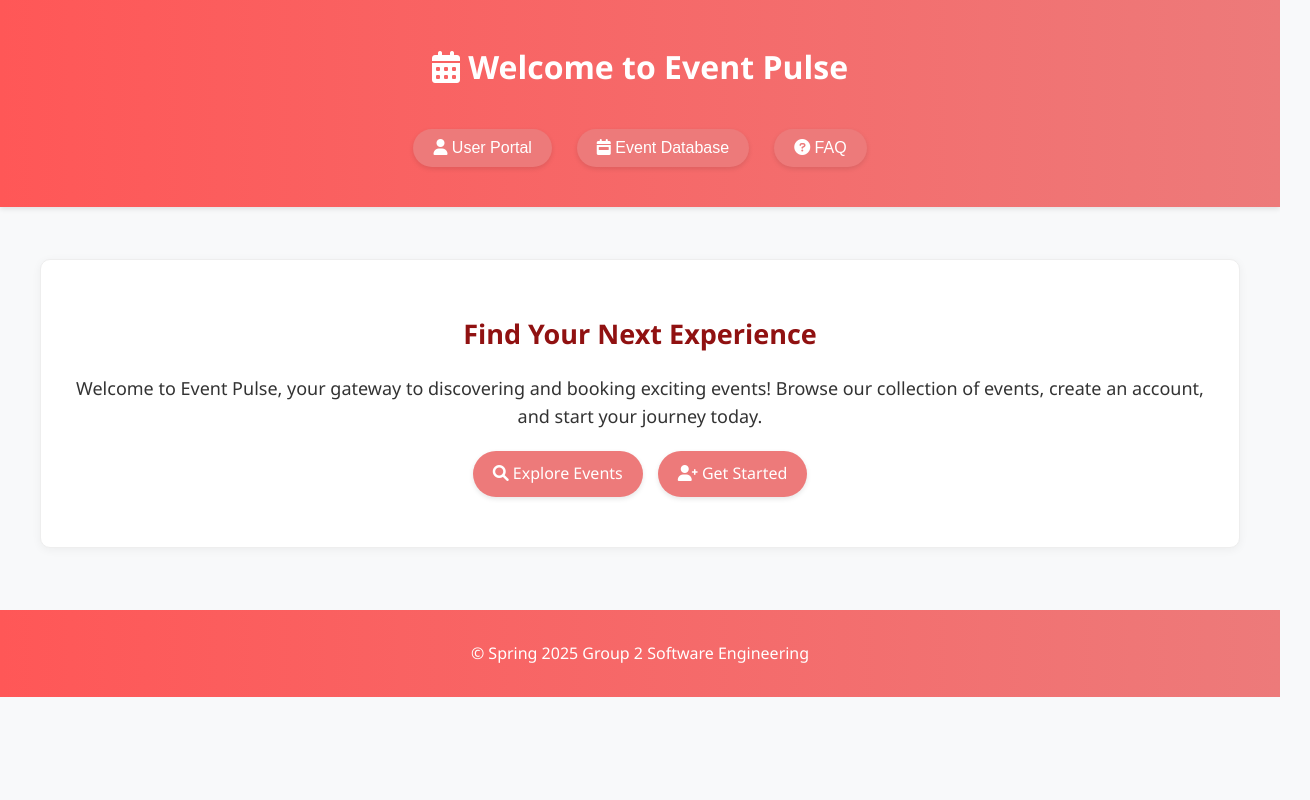
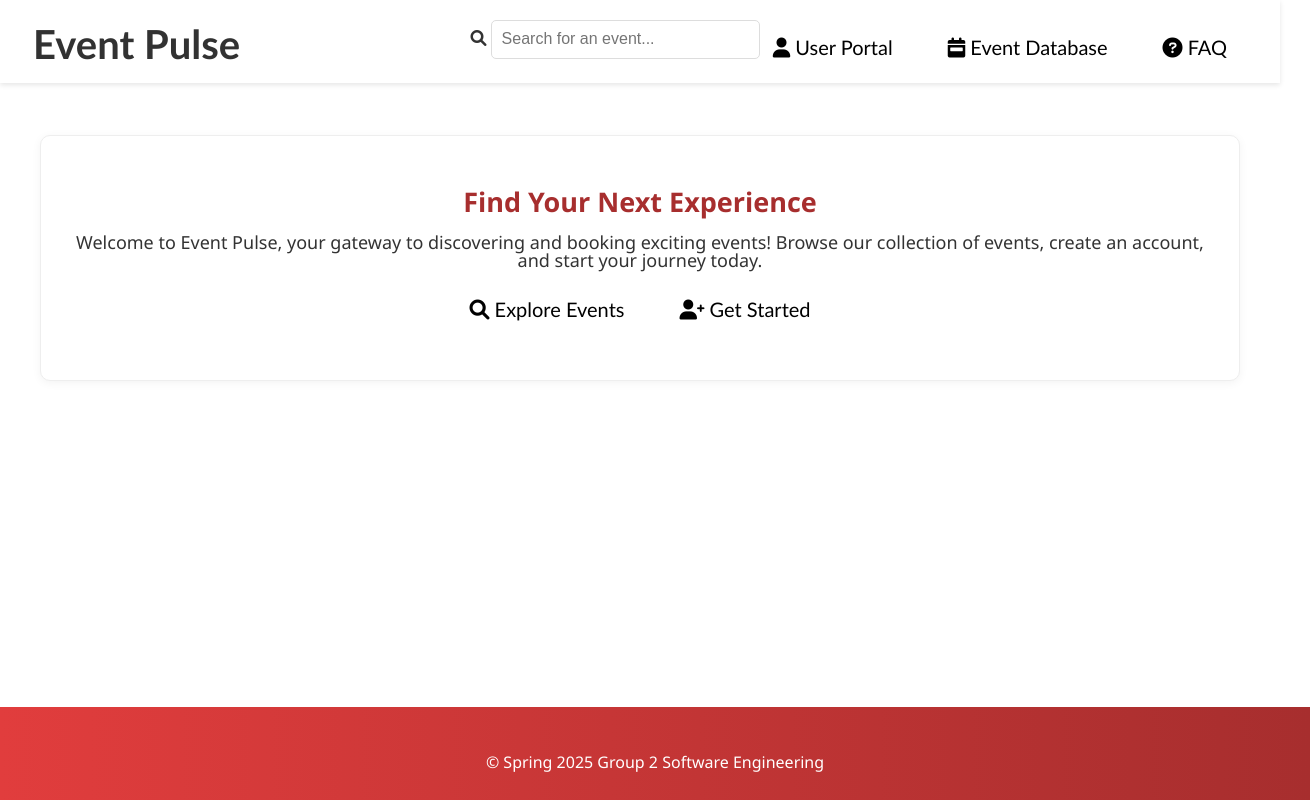
Before and after one commit to CharanPeeriga/Group2_SWE.github.io, a website with bundled scripts: page public/index.html in a window 1280 px wide. Shown: the whole page, 1310 px wide, since content can reach past the window. Built offline with nearby package versions, Linux system fonts and the light colour scheme; no server answers.

Commit message:
website-wide styling changes

```diff
--- a/public/index.html
+++ b/public/index.html
@@ -9,13 +9,21 @@
 </head>
 <body>
     <header>
-        <h1><i class="fas fa-calendar-alt"></i> Welcome to Event Pulse</h1>
+        <h1>  Event Pulse</h1>
         <nav>
             <ul>
                 <li id="loginRegisterItem" style="display: none;"><a href="loginregister.html"><button><i class="fas fa-sign-in-alt"></i> Login/Register</button></a></li>
                 <li id="userPortalItem"><a href="userportal.html"><button><i class="fas fa-user"></i> User Portal</button></a></li>
                 <li><a href="eventdatabase.html"><button><i class="fas fa-calendar-week"></i> Event Database</button></a></li>
                 <li><a href="faq.html"><button><i class="fas fa-question-circle"></i> FAQ</button></a></li>
+            </ul>
+        </nav>
+        <nav id="searchField">
+            <ul>
+                <li>
+                    <label for="searchField"><i class="fas fa-search"></i> </label>
+                    <input type="text" id="searchField" placeholder="Search for an event..." />
+                </li>
             </ul>
         </nav>
     </header>
--- a/public/styles.css
+++ b/public/styles.css
@@ -4,65 +4,80 @@ body
     font-family: 'Segoe UI', Tahoma, Geneva, Verdana, sans-serif;
     margin: 0;
     padding: 0;
-    background-color: #f8f9fa;
+    background-color: #ffffff;
     color: #333;
-    line-height: 1.6;
+    line-height: 1.0;
+}
+
+html, body {
+    height: 100%;
+    margin: 0;
+    padding: 0;
+    display: flex;
+    flex-direction: column;
 }
 
 header
 {
-    background: linear-gradient(to right, #ff5757, #ed7a7a);
-    color: white;
-    padding: 1.2rem;
-    text-align: center;
+    background-color:rgb(255, 255, 255);
+    padding: 0.5rem;
+    text-align: justify;
     box-shadow: 0 2px 5px rgba(0,0,0,0.1);
 }
 
 h1 {
-    text-align: center;
+    text-align: left;
+    padding-left: 25px;
     margin-bottom: 1rem;
-    font-weight: 600;
+    margin-top: 1rem;
+    color:rgb(50, 50, 50);
+    font-weight: 600px;
+    font-size: 40px;
+    font-family: 'Gill Sans', 'Gill Sans MT', Calibri, 'Trebuchet MS', sans-serif
 }
 
 h2 {
-    color: #901111;
+    color: #a72e2e;
     margin-bottom: 1rem;
 }
 
 nav {
     display: flex;
-    justify-content: center;
-    margin-top: 1rem;
+    justify-content: right;
+    margin-top: -5rem;
+    padding-top: 9px;
+    padding-right: 25px;
 }
 
 nav ul
 {
     list-style-type: none;
     padding: 0;
-    display: flex;
+    display: -webkit-inline-flex;
     flex-wrap: wrap;
-    justify-content: center;
+    justify-content: right;
     gap: 15px;
 }
 
 nav ul li
 {
-    display: inline-block;
-    margin: 5px;
+    display: inline;
+    margin: 0px;
 }
 
 nav ul li button,
 .button
 {
     padding: 10px 20px;
-    background-color: #ed7a7a;
-    color: white;
+    background-color: #ffffff;
+    color: rgb(0, 0, 0);
     border: none;
-    border-radius: 25px;
+    border-radius: 20px;
     cursor: pointer;
-    font-size: 16px;
-    transition: all 0.3s ease;
-    box-shadow: 0 2px 5px rgba(0,0,0,0.1);
+    font-size: 20px;
+    transition: all 0.05s ease;
+    /* box-shadow: 0 2px 4px rgba(0,0,0,0.1); */
+    font-family: 'Gill Sans', 'Gill Sans MT', Calibri, 'Trebuchet MS', sans-serif;
     text-decoration: none;
     display: inline-block;
 }
@@ -70,17 +85,54 @@ nav ul li button,
 nav ul li button:hover,
 .button:hover
 {
-    background-color: #cc0f0f;
-    transform: translateY(-2px);
+    background-color: #b8b8b8;
+    transform: translateY(-0.5px);
     box-shadow: 0 4px 8px rgba(0,0,0,0.2);
 }
 
-main
+#searchField {
+    display: flexbox;
+    justify-content: center;
+    margin-top: -5rem;
+    padding-top: 9px;
+    padding-right: 50px;
+}
+
+#searchField ul {
+    list-style-type: none;
+    padding: 10;
+    display: -webkit-inline-flex;
+    flex-wrap: wrap;
+    justify-content: center;
+    gap: 20px;
+}
+
+#searchField ul li
 {
-    padding: 2rem;
+    display: inline;
+    margin: 0px;
+}
+
+main {
+    flex: 1;
     text-align: center;
     max-width: 1200px;
     margin: 0 auto;
+    padding: 2rem;
+}
+
+footer {
+    width: 100%;
+    height: 3rem;
+    line-height: 3rem;
+    position: relative;
+    bottom: 0;
+    text-align: center;
+    padding: 15px;
+    background: linear-gradient(to right, #e13d3d, #a72e2e);
+    color: white;
+    margin-top: 30px;
+    padding-bottom: 30px;
 }
 
 /*transaction page ui*/
@@ -108,7 +160,7 @@ main
 
 #contentSection button:hover
 {
-    background-color: #cc0f0f;
+    background-color: #cacaca;
     transform: translateY(-2px);
     box-shadow: 0 4px 8px rgba(0,0,0,0.2);
 }
@@ -292,14 +344,14 @@ main
     transform: translateY(-5px);
 }
 
-footer
+/*footer
 {
     text-align: center;
     padding: 15px;
     background: linear-gradient(to right, #ff5757, #ed7a7a);
     color: white;
     margin-top: 30px;
-}
+}*/
 
 /*search bar for Event Database*/
 #search-bar
@@ -555,6 +607,12 @@ a:hover {
     display: block;
 }
 
+#loginForm {
+    padding-right: 20px;
+    margin-right: 120px;
+
+}
+
 .form-group {
     margin-bottom: 20px;
 }
@@ -567,7 +625,7 @@ a:hover {
 }
 
 .form-group input {
-    width: 100%;
+    width: 150%;
     padding: 12px 15px;
     border: 1px solid #ddd;
     border-radius: 5px;
@@ -576,21 +634,23 @@ a:hover {
 }
 
 .form-group input:focus {
-    border-color: #901111;
+    border-color: #a3a3a3;
     outline: none;
     box-shadow: 0 0 0 2px rgba(144, 17, 17, 0.1);
 }
 
 .form-footer {
     display: flex;
-    justify-content: space-between;
+    justify-content: left;
     align-items: center;
     margin-top: 30px;
+    gap: 10px;
 }
 
 .forgot-password {
-    font-size: 14px;
+    font-size: 15px;
     color: #666;
+    text-align: right;
 }
 
 .forgot-password:hover {
```
